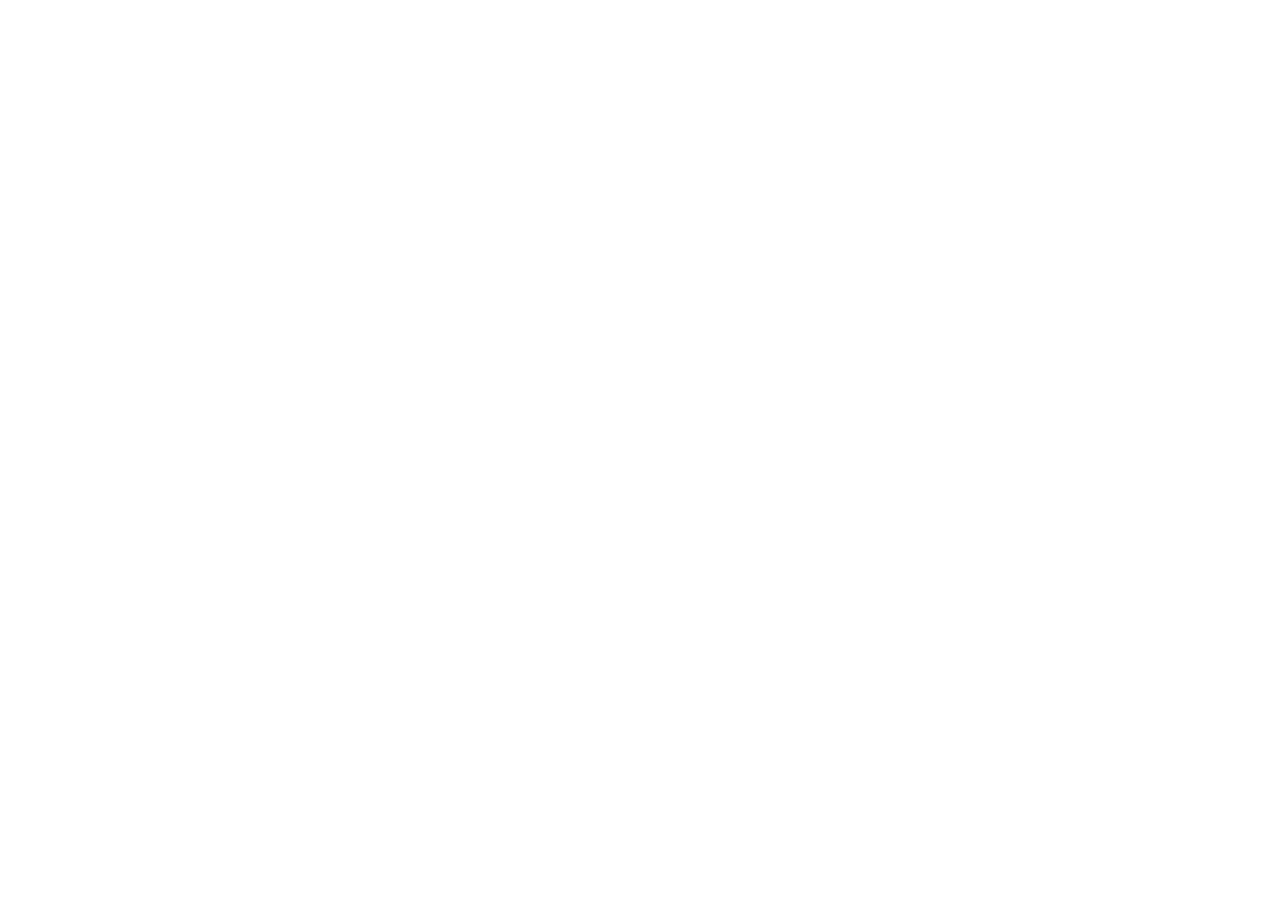
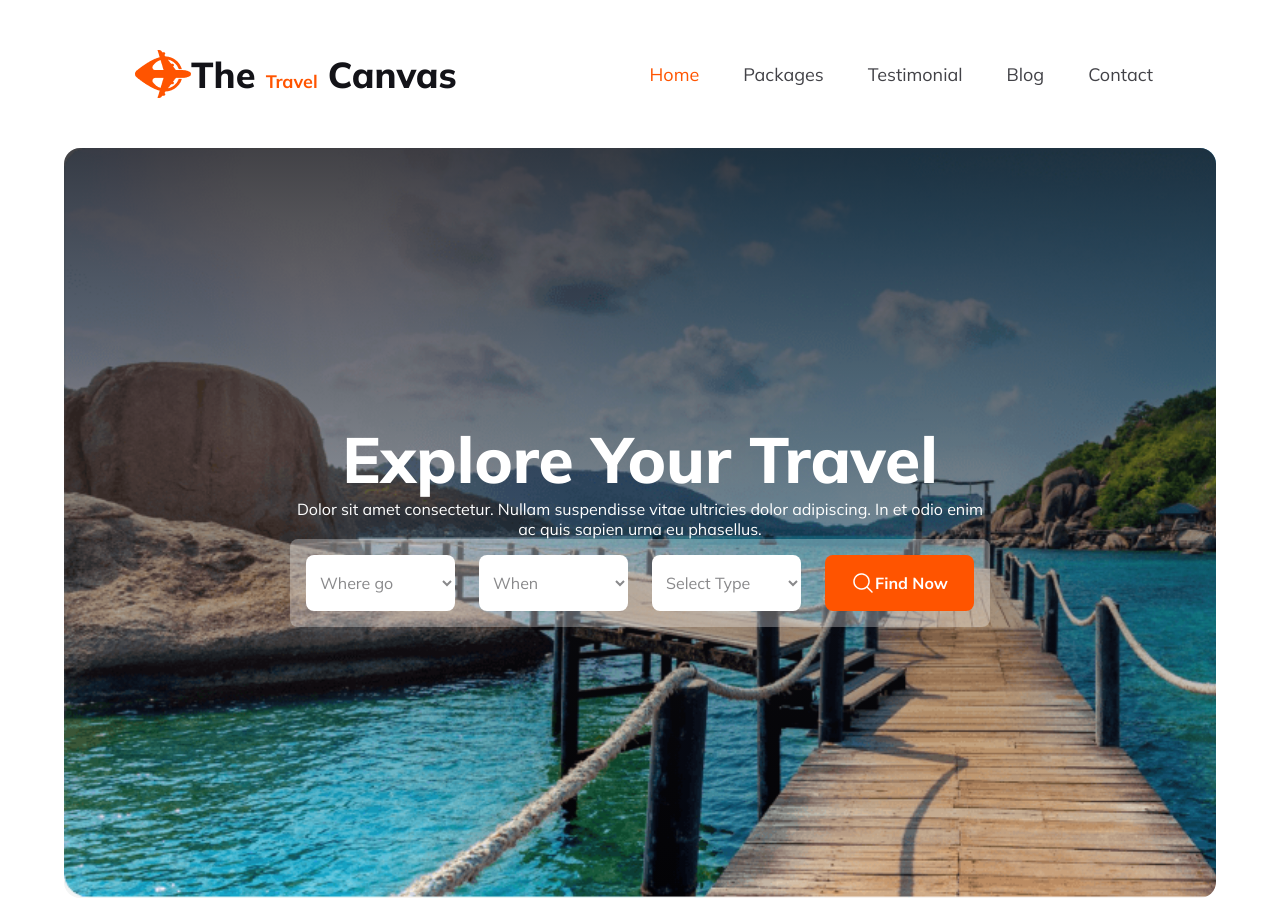
Before and after one commit to SaifullahKabirRana/The-Travel-Canvas, a plain HTML site: page index.html in a window 1280 px wide. Before the commit the page ends 800 px from the top, so only its background shows below. Drawn offline with Linux system fonts and the light colour scheme.

Commit message:
complete nav and banner section

```diff
--- a/index.html
+++ b/index.html
@@ -1,13 +1,85 @@
 <!DOCTYPE html>
 <html lang="en">
+
 <head>
     <meta charset="UTF-8">
     <meta name="viewport" content="width=device-width, initial-scale=1.0">
     <title>The Travel Canvas</title>
+    <link rel="preconnect" href="https://fonts.googleapis.com">
+    <link rel="preconnect" href="https://fonts.gstatic.com" crossorigin>
+    <link href="https://fonts.googleapis.com/css2?family=Mulish:wght@400;600;700;800&display=swap" rel="stylesheet">
 
     <link rel="stylesheet" href="styles/travel.css">
 </head>
+
 <body>
+    <!-- header start -->
+    <header>
+        <nav>
+            <div class="img-title">
+                <img src="Images/Group 40071 (2).png" alt="">
+                <h3 class="nav-title">The <span class="travel">Travel</span> Canvas</h3>
+            </div>
+            <ul>
+                <li><a href="" style="color: #FF5400;">Home</a></li>
+                <li><a href="">Packages</a></li>
+                <li><a href="">Testimonial</a></li>
+                <li><a href="">Blog</a></li>
+                <li><a href="">Contact</a></li>
+            </ul>
+
+        </nav>
+        <section class="banner-conatiner">
+            <div class="banner">
+                <div class="title-container">
+                    <h3 class="banner-title">Explore Your Travel</h3>
+                    <p class="banner-description">Dolor sit amet consectetur. Nullam suspendisse vitae ultricies dolor
+                        adipiscing. In et odio enim ac quis sapien urna eu phasellus.</p>
+
+                    <div class="select-container">
+                        <select name="" id="">
+                            <option value="Where go">Where go</option>
+                            <option value="Maldives">Maldives</option>
+                            <option value="Indonesia">Indonesia</option>
+                            <option value="North America">North America</option>
+                            <option value="Kashmir">Kashmir</option>
+                        </select>
+                        <select name="" id="">
+                            <option value="When">When</option>
+                            <option value="January">January</option>
+                            <option value="February">February</option>
+                            <option value="August">August</option>
+                            <option value=" November"> November</option>
+                        </select>
+                        <select name="" id="">
+                            <option value="Select Type">Select Type</option>
+                            <option value="VIP">VIP</option>
+                            <option value="Regular">Regular</option>
+                        </select>
+                        <button class="btn-primary"><img src="Images/Frame.png" alt=""><span class="find-now">Find
+                                Now</span></button>
+
+
+                    </div>
+                </div>
+            </div>
+
+        </section>
+
+    </header>
+    <main>
+        <section class="tour-section">
+            <div class="">
+
+            </div>
+
+        </section>
+
+    </main>
+    <footer>
+
+    </footer>
 
 </body>
+
 </html>
--- a/styles/travel.css
+++ b/styles/travel.css
@@ -0,0 +1,181 @@
+* {
+    font-family: 'Mulish', sans-serif;
+    margin: 0;
+    padding: 0;
+    box-sizing: border-box;
+}
+
+/* header section */
+/* nav styles */
+nav {
+    display: flex;
+    justify-content: space-between;
+    align-items: center;
+    margin-top: 50px;
+}
+
+nav>ul {
+    display: flex;
+    margin-right: 83px;
+
+}
+
+nav li {
+    list-style: none;
+    margin-right: 44px;
+    font-size: 1.125rem;
+    font-weight: 400;
+
+}
+
+nav li a {
+    text-decoration: none;
+    color: #424247;
+}
+
+.img-title {
+    display: flex;
+    align-items: center;
+    margin-left: 135px;
+}
+
+.nav-title {
+    color: #131318;
+    font-size: 2.25rem;
+    font-weight: 800;
+}
+
+.travel {
+    color: #FF5400;
+    font-size: 1.125rem;
+    font-weight: 700;
+}
+
+/* banner section */
+.banner {
+    background-image: url('../Images/Group\ 13\ \(1\)\ \(1\).png');
+    border-radius: 16px;
+    width: 100%;
+    background-repeat: no-repeat;
+    background-size: cover;
+    display: flex;
+    justify-content: center;
+    align-items: center;
+    min-height: 750px;
+    margin-top: 50px;
+    position: relative;
+}
+
+.banner::after {
+    content: '';
+    background: linear-gradient(180deg, rgba(19, 19, 24, 0.80) 0%, rgba(19, 19, 24, 0) 100%);
+    border-radius: 16px;
+    position: absolute;
+    inset: 0;
+    z-index: 1;
+}
+
+.title-container {
+    max-width: 700px;
+    text-align: center;
+    z-index: 2;
+}
+
+.banner-conatiner {
+    width: 90%;
+    margin: auto;
+}
+
+.banner-title {
+    color: white;
+    font-size: 4rem;
+    font-weight: 800;
+}
+
+.banner-description {
+    color: white;
+    font-size: 1rem;
+    font-weight: 400;
+}
+
+.select-container {
+    display: grid;
+    grid-template-columns: repeat(4, 1fr);
+    background-color: rgba(255, 255, 255, 0.30);
+    border-radius: 8px;
+    padding: 16px;
+    gap: 24px;
+
+
+}
+
+.select-container select {
+    border-radius: 8px;
+    background: #FFF;
+    padding: 10px;
+    color: rgba(19, 19, 24, 0.50);
+    font-size: 1rem;
+    font-weight: 400;
+    border: none;
+
+
+}
+
+/* .select-container select:focus{
+    border: none;
+} */
+
+.select-container button {
+    display: flex;
+    justify-content: center;
+    align-items: center;
+
+}
+
+.btn-primary {
+    border-radius: 8px;
+    background: #FF5400;
+    padding: 16px 24px;
+    color: #FFF;
+    font-size: 1rem;
+    font-weight: 700;
+    border: none;
+}
+
+
+
+
+
+
+
+@media screen and (max-width:600px) {
+    nav {
+        flex-direction: column;
+    }
+
+    nav>ul {
+        /* flex-direction: column; */
+        /* margin-left: 10px; */
+        margin: auto;
+        gap: 10px;
+    }
+
+    nav li {
+        margin: auto;
+        font-size: 14px;
+
+    }
+
+    .img-title {
+        margin: 10px;
+        margin-bottom: 20px;
+    }
+
+    .nav-title {
+        font-size: 21.543px
+    }
+    .banner{
+        width: 100%;
+        height: 100%;
+    }
+}
```
Also changed, not shown: Images/Frame.png (added).
